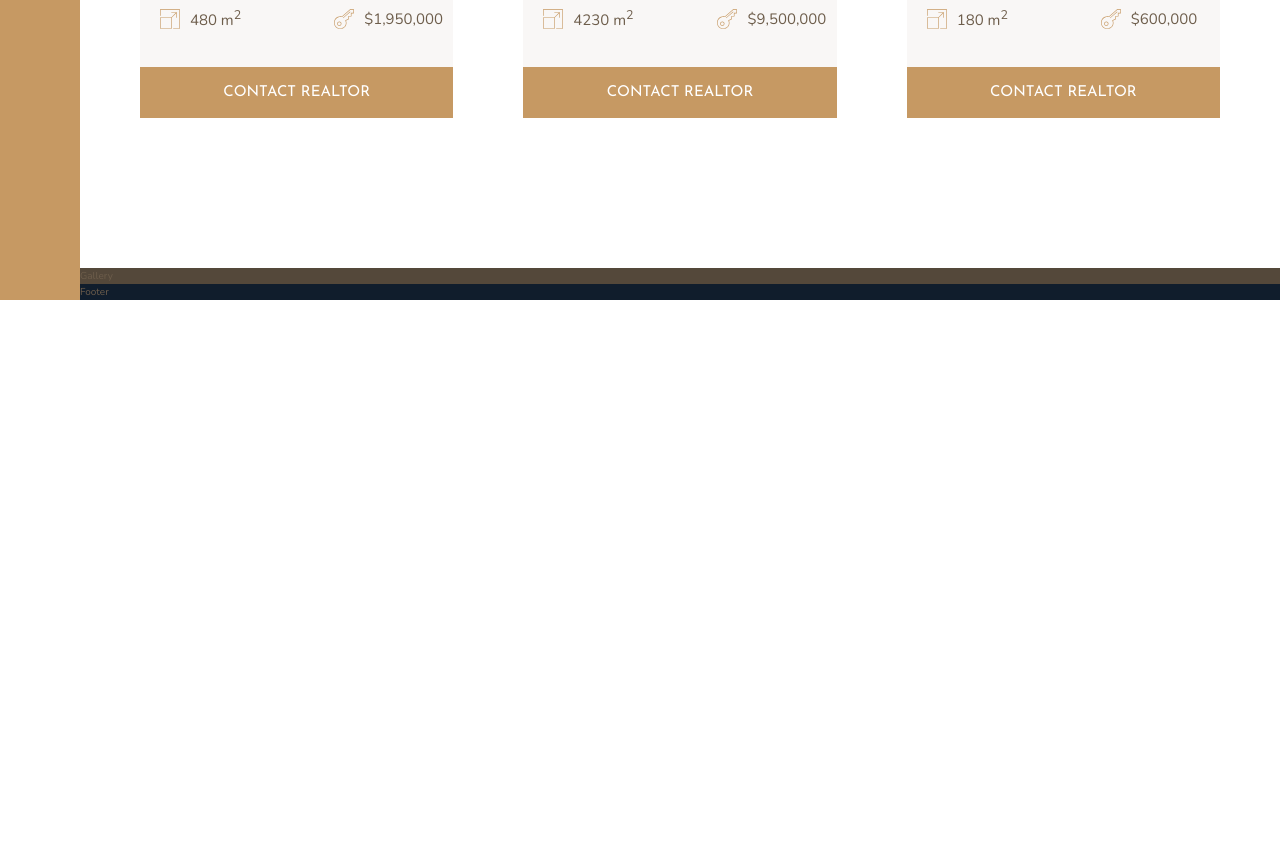
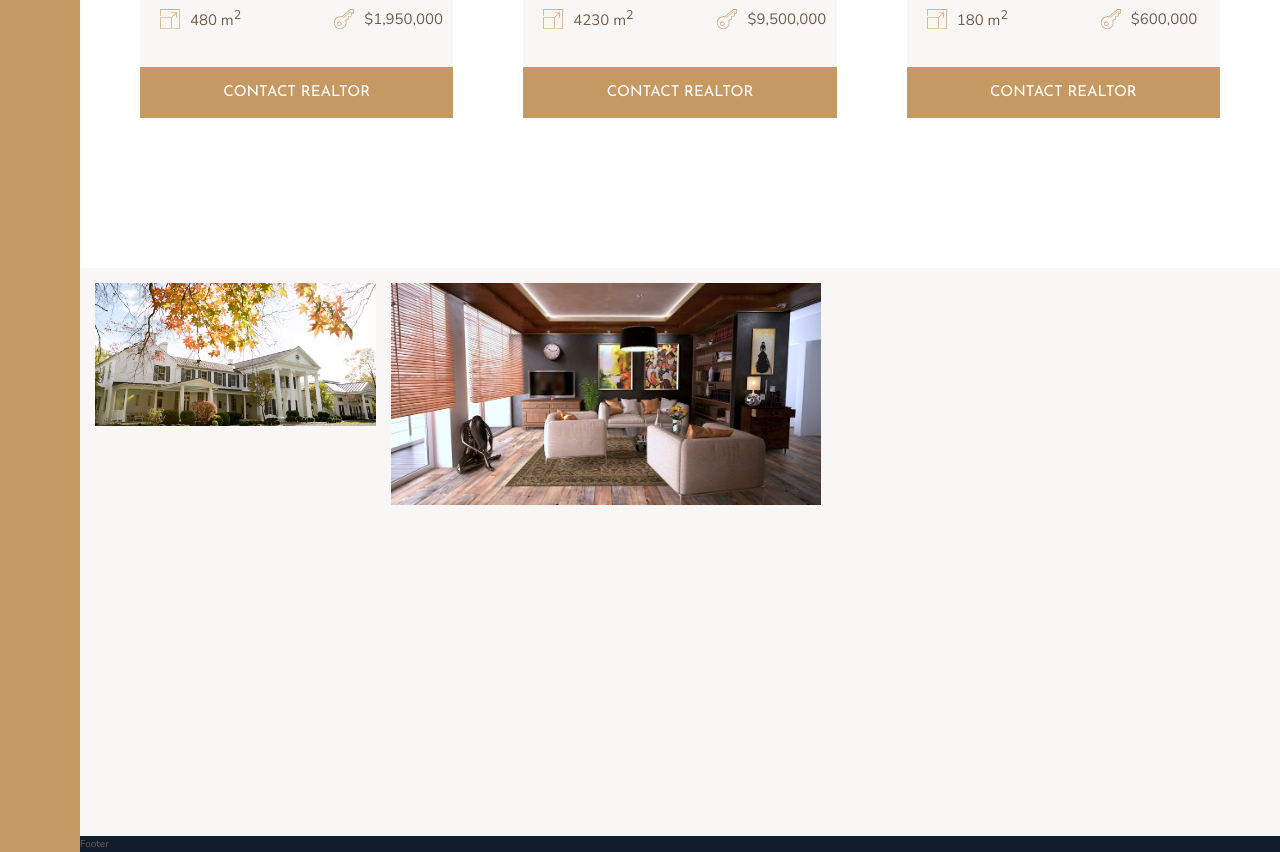
Before and after one commit to jordnlnn/nexter-project, a website: page index.html in a window 1280 px wide. Shown: the part 2804-3656 px from the top of the page. Before the commit the page ends 3104 px from the top, so only its background shows below. Drawn offline with nearby package versions, Linux system fonts and the light colour scheme.

Commit message:
Grid layout set up for gallery images.

```diff
--- a/index.html
+++ b/index.html
@@ -341,7 +341,15 @@
       </div>
     </section>
 
-    <section class="gallery">Gallery</section>
+    <section class="gallery">
+      <figure class="gallery__item gallery__item--1">
+        <img src="img/gal-1.jpeg" alt="Gallery image 1" class="gallery__img" />
+      </figure>
+
+      <figure class="gallery__item gallery__item--2">
+        <img src="img/gal-2.jpeg" alt="Gallery image 2" class="gallery__img" />
+      </figure>
+    </section>
 
     <footer class="footer">Footer</footer>
   </body>
--- a/sass/_gallery.scss
+++ b/sass/_gallery.scss
@@ -1,4 +1,29 @@
 .gallery {
-  background-color: $color-grey-dark-1;
+  background-color: $color-grey-light-1;
   grid-column: full-start / full-end;
+
+  display: grid;
+  grid-template-columns: repeat(8, 1fr);
+  grid-template-rows: repeat(7, 5vw);
+  grid-gap: 1.5rem;
+  padding: 1.5rem;
+
+  &__item {
+    &--1 {
+      grid-row: 1 / span 2;
+      grid-column: 1 / span 2;
+    }
+
+    &--2 {
+      grid-row: 1 / span 3;
+      grid-column: 3 / span 3;
+    }
+  }
+
+  &__img {
+    width: 100%;
+    height: 100%;
+    object-fit: cover;
+    display: block;
+  }
 }
```
Also changed, not shown: css/style.css.
